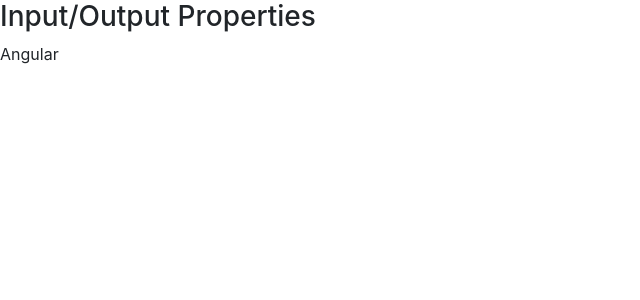
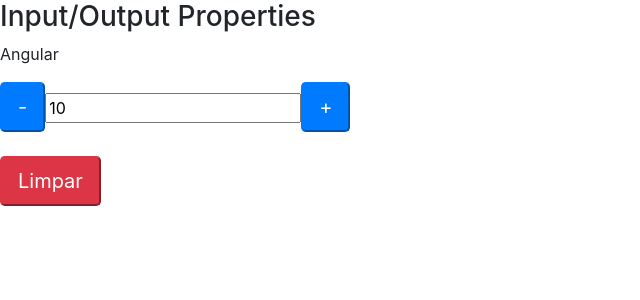
Before and after one commit to Edvaldoivso/data-binding, an Angular app: page / in a window 1280 px wide. Shown: the top 300 px of the page, without its empty margins (0-640 px from the left). Built offline with nearby package versions, Linux system fonts and the light colour scheme.

Commit message:
Iput e Output Binding

```diff
--- a/src/app/app.module.ts
+++ b/src/app/app.module.ts
@@ -7,9 +7,10 @@ import { AppComponent } from './app.component';
 import { DataBindingComponent } from './data-binding/data-binding.component';
 import { BrowserAnimationsModule } from '@angular/platform-browser/animations';
 import { ImputPropertyComponent } from './imput-property/imput-property.component';
+import { OutputPropertyComponent } from './output-property/output-property.component';
 
 @NgModule({
-  declarations: [AppComponent, DataBindingComponent, ImputPropertyComponent],
+  declarations: [AppComponent, DataBindingComponent, ImputPropertyComponent, OutputPropertyComponent],
   imports: [
     BrowserModule,
     AppRoutingModule,
--- a/src/app/data-binding/data-binding.component.html
+++ b/src/app/data-binding/data-binding.component.html
@@ -1,5 +1,5 @@
-<section>
-  <!-- article>
+<!--section>
+  < article>
 
 <h3>Interpolation / Interpolação</h3>
 <p>String renderizada com interpolação: {{ url }}</p>
@@ -156,7 +156,10 @@
 
 <app-curso [nome]="nomeDoCurso"></app-curso>
 
+<contador [valor]="10"
+ (mudouValor)="onMudouValor($event)"
 
+></contador>
 
 </article>
 </section>
--- a/src/app/data-binding/data-binding.component.ts
+++ b/src/app/data-binding/data-binding.component.ts
@@ -25,11 +25,13 @@ export class DataBindingComponent implements OnInit {
   nome: string = 'abc';
   nomeDoCurso: string = 'Angular';
 
+
+
+
   //Objetos
   pessoa: any = {
     nome: 'Edvaldo',
     idade: '29',
-
   };
 
   //Métodos
@@ -59,6 +61,10 @@ export class DataBindingComponent implements OnInit {
     console.log('Muda Cor');
   }
 
+  onMudouValor(evento : any) {
+    console.log(evento.novoValor);
+  }
+
   constructor() {}
 
   ngOnInit(): void {}
--- /dev/null
+++ b/src/app/output-property/output-property.component.html
@@ -0,0 +1,12 @@
+<div>
+
+<button class="btn-primary btn-lg" (click)="decrementa()"> - </button>
+
+<input type="text" [value]="valor" readonly>
+
+<button class="btn-primary  btn-lg" (click)="incrementa()"> + </button>
+<br>
+<br>
+<button class="btn-danger btn-lg" (click)="limpar()"> Limpar </button>
+
+</div>
--- /dev/null
+++ b/src/app/output-property/output-property.component.ts
@@ -0,0 +1,34 @@
+import { Component, OnInit, Input, EventEmitter, Output } from '@angular/core';
+
+@Component({
+  selector: 'contador',
+  templateUrl: './output-property.component.html',
+  styleUrls: ['./output-property.component.css'],
+})
+export class OutputPropertyComponent implements OnInit {
+  //Variaveis
+
+  //Metadados (Decorators)
+  @Input() valor: number = 0;
+  @Output() mudouValor = new EventEmitter();
+
+  //Metodos
+
+  incrementa() {
+    this.valor++;
+    this.mudouValor.emit({ novoValor: this.valor });
+  }
+
+  decrementa() {
+    this.valor--;
+    this.mudouValor.emit({ novoValor: this.valor });
+  }
+
+  limpar() {
+    this.valor = 10;
+  }
+
+  constructor() {}
+
+  ngOnInit(): void {}
+}
```
Also changed, not shown: src/app/output-property/output-property.component.css (added), 1 other file (tests, documents, lock files or other folders).
